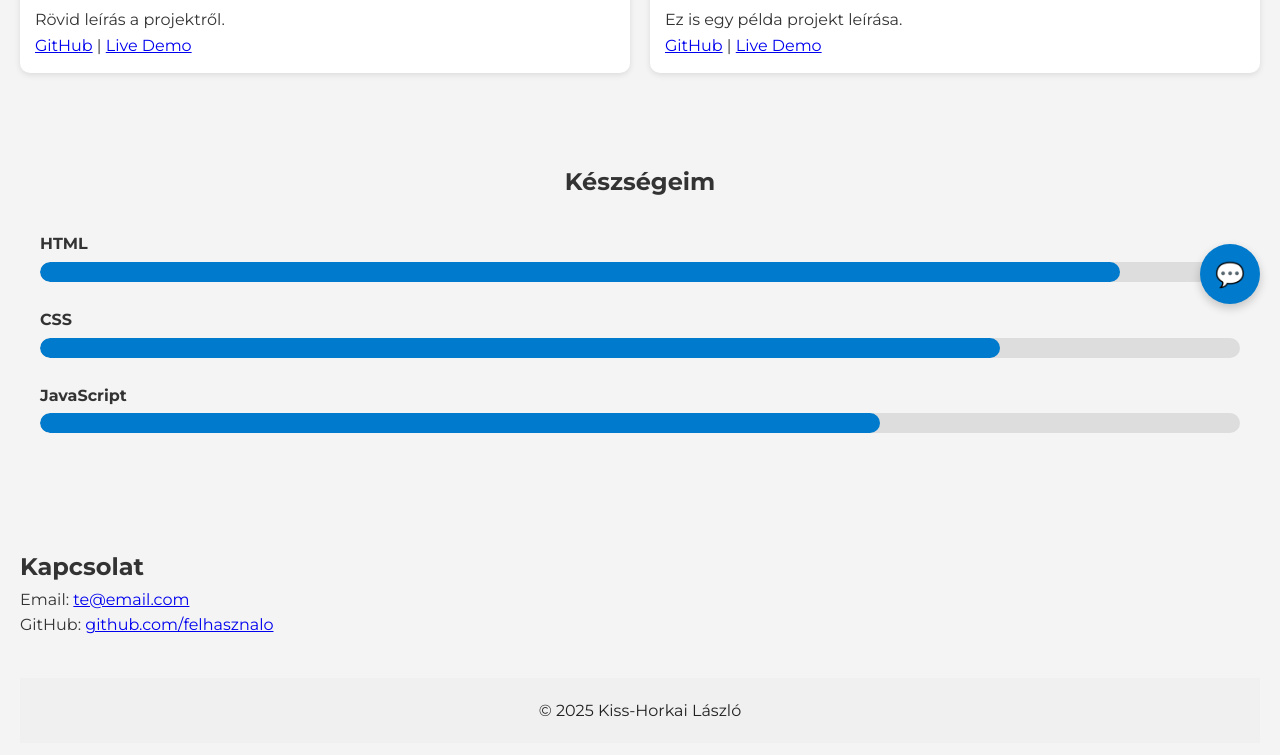
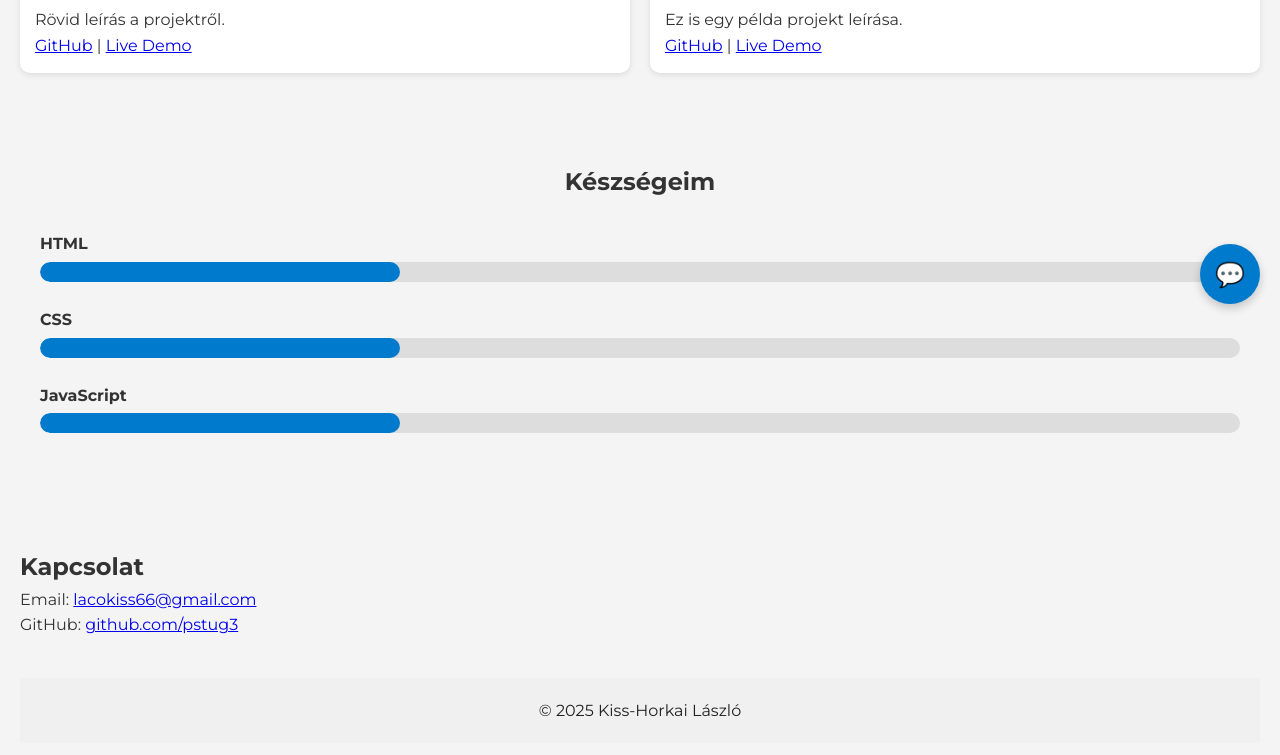
Before and after one commit to pstug3/technikusi, a plain HTML site: page index.html in a window 1280 px wide. Shown: the part 476-1231 px from the top of the page. Drawn offline with Linux system fonts and the light colour scheme.

Commit message:
Frissítés: új funkciók vagy hibajavítás

```diff
--- a/index.html
+++ b/index.html
@@ -92,29 +92,29 @@
   <div class="skill">
     <span>HTML</span>
     <div class="skill-bar">
-      <div class="fill" data-percent="90%"></div>
+      <div class="fill" data-percent="30%"></div>
     </div>
   </div>
 
   <div class="skill">
     <span>CSS</span>
     <div class="skill-bar">
-      <div class="fill" data-percent="80%"></div>
+      <div class="fill" data-percent="30%"></div>
     </div>
   </div>
 
   <div class="skill">
     <span>JavaScript</span>
     <div class="skill-bar">
-      <div class="fill" data-percent="70%"></div>
+      <div class="fill" data-percent="30%"></div>
     </div>
   </div>
 </section>
 
 <section class="contact" id="contact">
   <h2>Kapcsolat</h2>
-  <p>Email: <a href="mailto:te@email.com">te@email.com</a></p>
-  <p>GitHub: <a href="https://github.com/felhasznalo" target="_blank" rel="noopener noreferrer">github.com/felhasznalo</a></p>
+  <p>Email: <a href="mailto:lacokiss66@gmail.com">lacokiss66@gmail.com</a></p>
+  <p>GitHub: <a href="https://github.com/pstug3" target="_blank" rel="noopener noreferrer">github.com/pstug3</a></p>
 </section>
 
 <footer>
```
